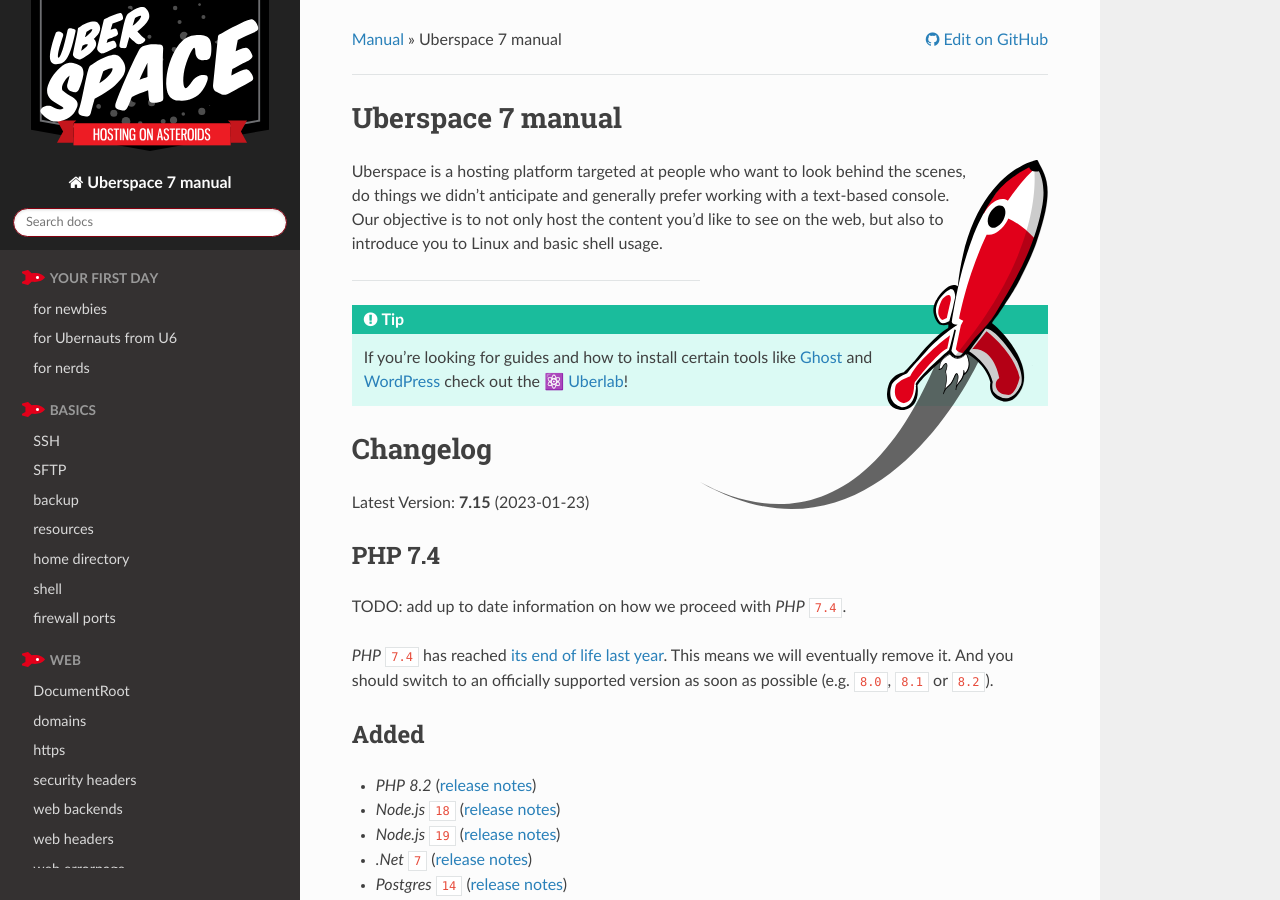
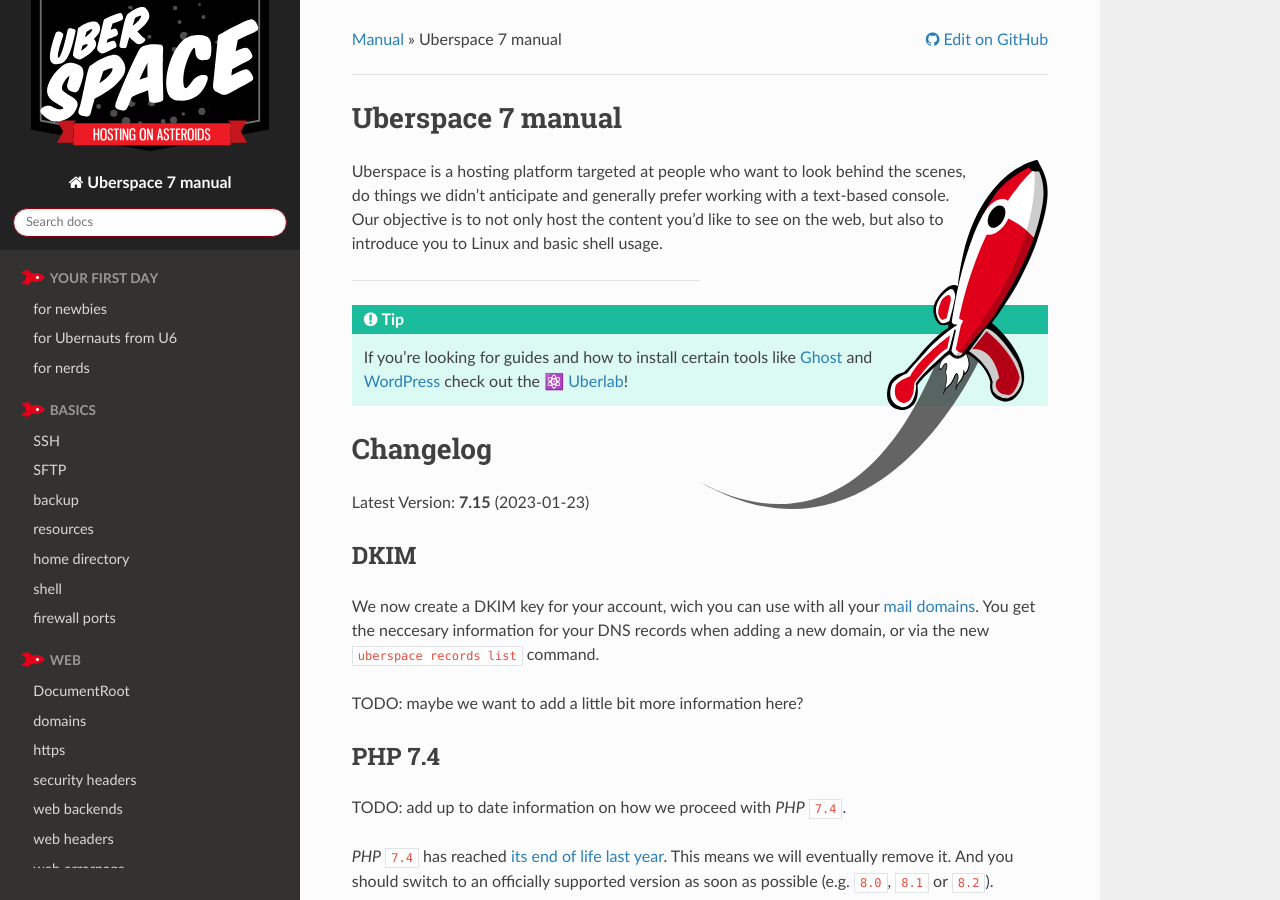
Before and after one commit to Uberspace/manual, a Sphinx documentation site: the page built from source/index.rst, in a window 1280 px wide and 900 px high. Built offline with Sphinx 7.4.7 and the Read the Docs theme 2.0.0, drawn with Linux system fonts in a browser that asks for light colours.

Commit message:
[7.15] :memo: mention DKIM support

```diff
--- a/source/changelog/2023-01-23_7.15.rst
+++ b/source/changelog/2023-01-23_7.15.rst
@@ -1,3 +1,14 @@
+DKIM
+----
+
+We now create a DKIM key for your account, wich you can use with all your `mail
+domains <https://manual.uberspace.de/mail-domains/>`_. You get the neccesary
+information for your DNS records when adding a new domain, or via the new
+``uberspace records list`` command.
+
+TODO: maybe we want to add a little bit more information here?
+
+
 PHP 7.4
 -------
 
```
